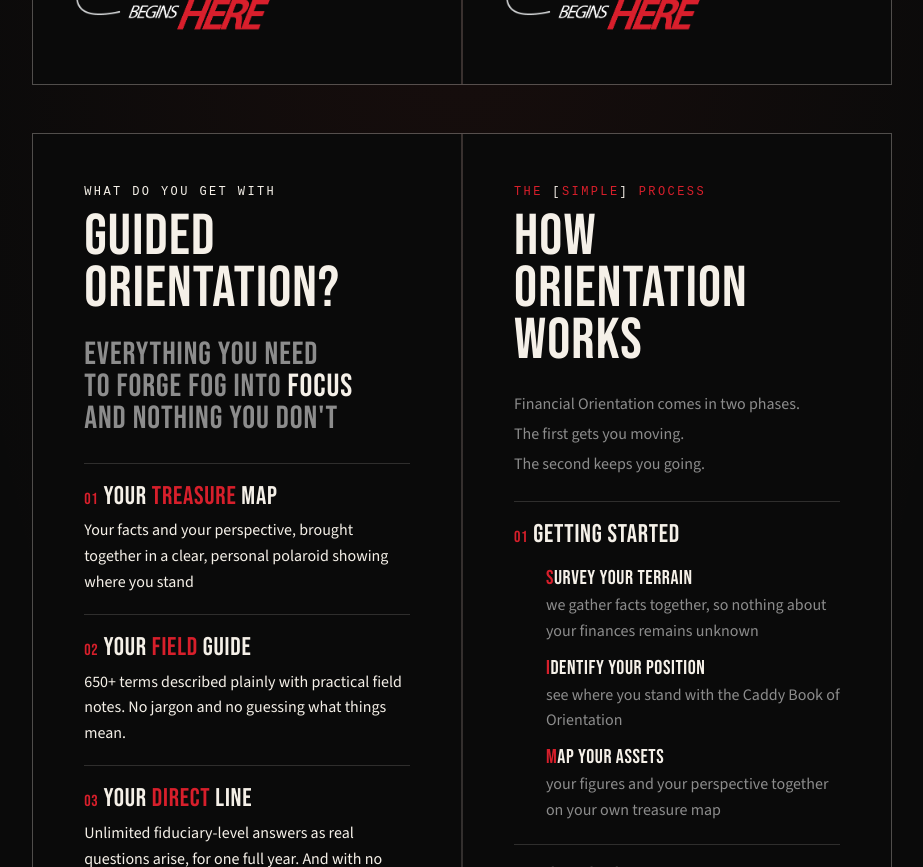
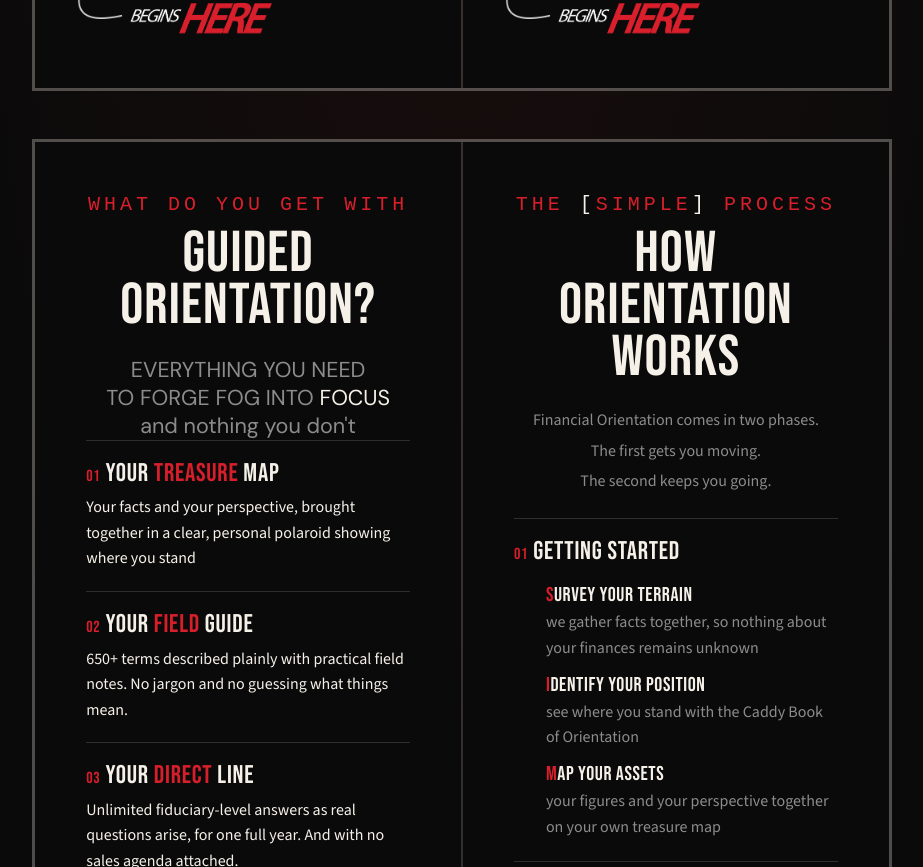
Before and after one commit to jvgiv/ffcpreview, a Next.js app: page / in a window 1280 px wide. Shown: the part 2840-3707 px from the top of the page, without its empty margins (178-1101 px from the left). Built offline with nearby package versions, Linux system fonts and the light colour scheme; no server answers.

Commit message:
pushing latest

```diff
--- a/src/app/components/home/BelowLogo.js
+++ b/src/app/components/home/BelowLogo.js
@@ -4,14 +4,18 @@ export default function BelowLogo() {
   return (
     <section className="below-logo" aria-label="Guided Orientation overview">
       <div className="below-logo-panel below-logo-benefits">
-        <span className="below-logo-eyebrow">WHAT DO YOU GET WITH</span>
+        <div className="below-logo-intro">
+          <span style={{ color: "var(--red)" }} className="below-logo-eyebrow">
+            WHAT DO YOU GET WITH
+          </span>
           <h2 className="below-logo-title">GUIDED ORIENTATION?</h2>
-        <h3 style={{ color: "var(--gray)" }}>
+          <p style={{ color: "var(--gray)", fontSize: "1.35rem" }} className="below-logo-subtitle">
             EVERYTHING YOU NEED
             <br />
             TO FORGE FOG INTO <span style={{ color: "var(--white)" }}>FOCUS</span>
-          <br /> and nothing you don&apos;t
-        </h3>
+            <br /> <span style={{ textTransform: "lowercase"}}>and nothing you don&apos;t</span>
+          </p>
+        </div>
         <div className="below-logo-list">
         <div className="below-logo-item">
           <h1>
@@ -47,6 +51,7 @@ export default function BelowLogo() {
       </div>
 
       <div className="below-logo-panel below-logo-process">
+        <div className="below-logo-intro">
           <span className="below-logo-eyebrow" style={{ color: "var(--red)" }}>
             THE <span style={{ color: "var(--white)" }}>[</span>SIMPLE
             <span style={{ color: "var(--white)" }}>]</span> PROCESS
@@ -55,6 +60,7 @@ export default function BelowLogo() {
           <p className="how-p-text">Financial Orientation comes in two phases.</p>
           <p className="how-p-text">The first gets you moving.</p>
           <p className="how-p-text">The second keeps you going.</p>
+        </div>
         <div className="below-logo-phase">
           <h1>
             <span style={{ color: "var(--red)", fontSize: "1rem" }}>01</span>{" "}
--- a/src/app/components/home/NewCta.js
+++ b/src/app/components/home/NewCta.js
@@ -1,9 +1,20 @@
-import React from 'react'
+import React from "react";
+import Image from "next/image";
+import Link from "next/link";
 
 export default function NewCta() {
   return (
-    <div>
-
-    </div>
-  )
+    <section className="new-cta" aria-label="Begin registration">
+      <Link className="new-cta-link" href="/register">
+        <Image
+          className="new-cta-image"
+          src="/newcta/lpmub.png"
+          alt="Are you ready to stop guessing? Begin now."
+          width={4500}
+          height={4875}
+          sizes="(max-width: 768px) 92vw, 760px"
+        />
+      </Link>
+    </section>
+  );
 }
--- a/src/app/homepage.css
+++ b/src/app/homepage.css
@@ -492,7 +492,7 @@
 .friction-stat {
   display: flex;
   flex-direction: column;
-  border: 2px solid var(--border);
+  border: 3px solid var(--border);
   padding: 5rem 2.5rem;
   gap: 5rem;
   height: 90%;
@@ -556,6 +556,7 @@
 
 .how-p-text {
   color: var(--gray);
+  font-size: 1.5rem;
 }
 
 /* Guided Orientation overview */
@@ -567,7 +568,7 @@
   margin: 2rem auto 0;
   text-align: left;
   background: var(--border);
-  border: 1px solid var(--border);
+  border: 3px solid var(--border);
 }
 
 .button-section-panel {
@@ -654,7 +655,7 @@
   transition: transform 0.2s ease;
 }
 
-
+.cta-butt-top-page img:hover,
 .button-section-actions-left img:hover,
 .button-section-actions img:hover,
 .button-section-footer img:hover {
@@ -682,19 +683,23 @@
   margin: 3rem auto 0;
   text-align: left;
   background: var(--border);
-  border: 1px solid var(--border);
+  border: 3px solid var(--border);
 }
 
 .below-logo-panel {
   padding: clamp(2rem, 4vw, 3.5rem);
   background: var(--black);
+}
+
+.below-logo-intro {
+  text-align: center;
 }
 
 .below-logo-eyebrow {
   display: block;
   margin-bottom: 0.75rem;
   font-family: 'Space Mono', monospace;
-  font-size: 0.75rem;
+  font-size: 1.25rem;
   letter-spacing: 0.2em;
   text-transform: uppercase;
 }
@@ -739,17 +744,17 @@
 
 .below-logo-item p,
 .below-logo-step p,
-.below-logo-process > .how-p-text {
+.below-logo-process .below-logo-intro > .how-p-text {
   font-family: var(--font-source-sans), sans-serif;
   font-size: 1rem;
   line-height: 1.6;
 }
 
-.below-logo-process > .how-p-text {
+.below-logo-process .below-logo-intro > .how-p-text {
   margin-bottom: 0.3rem;
 }
 
-.below-logo-process > .how-p-text:last-of-type {
+.below-logo-process .below-logo-intro > .how-p-text:last-of-type {
   margin-bottom: 1.5rem;
 }
 
@@ -1253,6 +1258,38 @@
 }
 
 /* Final CTA */
+.new-cta {
+  display: flex;
+  width: 100%;
+  justify-content: center;
+  padding: clamp(1.5rem, 5vw, 4rem) clamp(1rem, 4vw, 2rem);
+  background: #000;
+}
+
+.new-cta-link {
+  display: block;
+  width: min(92%, 760px);
+  line-height: 0;
+  transition: transform 0.25s ease, filter 0.25s ease;
+}
+
+.new-cta-image {
+  display: block;
+  width: 100%;
+  height: auto;
+  object-fit: contain;
+}
+
+.new-cta-link:hover {
+  filter: brightness(1.05);
+  transform: translateY(-3px);
+}
+
+.new-cta-link:focus-visible {
+  outline: 2px solid var(--red);
+  outline-offset: 6px;
+}
+
 .final-cta {
   border-top: 1px solid var(--border);
   background: #100505;
--- a/src/app/page.js
+++ b/src/app/page.js
@@ -13,6 +13,7 @@ import BelowLogo from "./components/home/BelowLogo";
 import { Button } from "@mui/material";
 import ButtonSection from "./components/home/ButtonSection";
 import Stat from "./components/home/Stat";
+import NewCta from "./components/home/NewCta";
 
 export default function Home() {
   return (
@@ -151,7 +152,7 @@ export default function Home() {
             {/* </div> */}
 
             <div>
-              <Link href="">
+              <Link className="cta-butt-top-page" href="/orientation" aria-label="See How It Works">
                 <Image
                   src="/buttons/seehow.png"
                   alt="See How It Works"
@@ -159,7 +160,7 @@ export default function Home() {
                   height={150}
                 />
               </Link>
-              <Link href="">
+              <Link className="cta-butt-top-page" href="/register">
                 <Image
                   src="/buttons/beginow.png"
                   alt="Begin Now"
@@ -226,6 +227,7 @@ export default function Home() {
       {/* <Pricing /> */}
       <Quote />
       {/* <PunchTheClock /> */}
+      <NewCta />
     </main>
   );
 }
```
Also changed, not shown: public/buttonpreviews/dsd.png, public/newcta/lpmub.png (added). Lines whose indentation alone changed are shown as unchanged.
